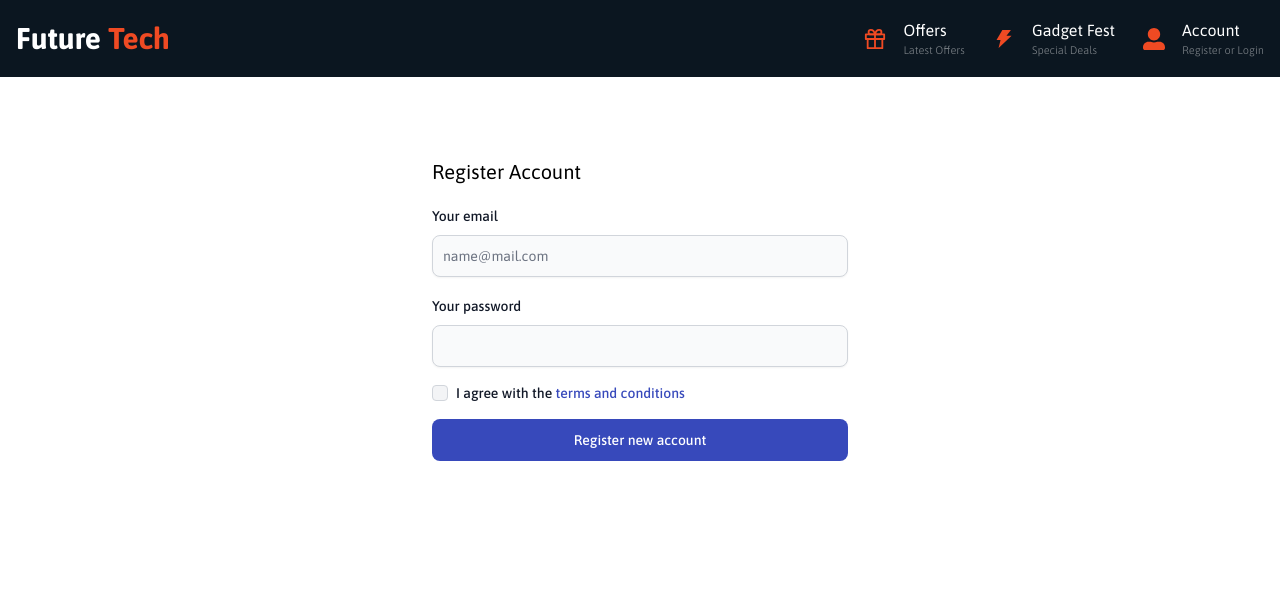
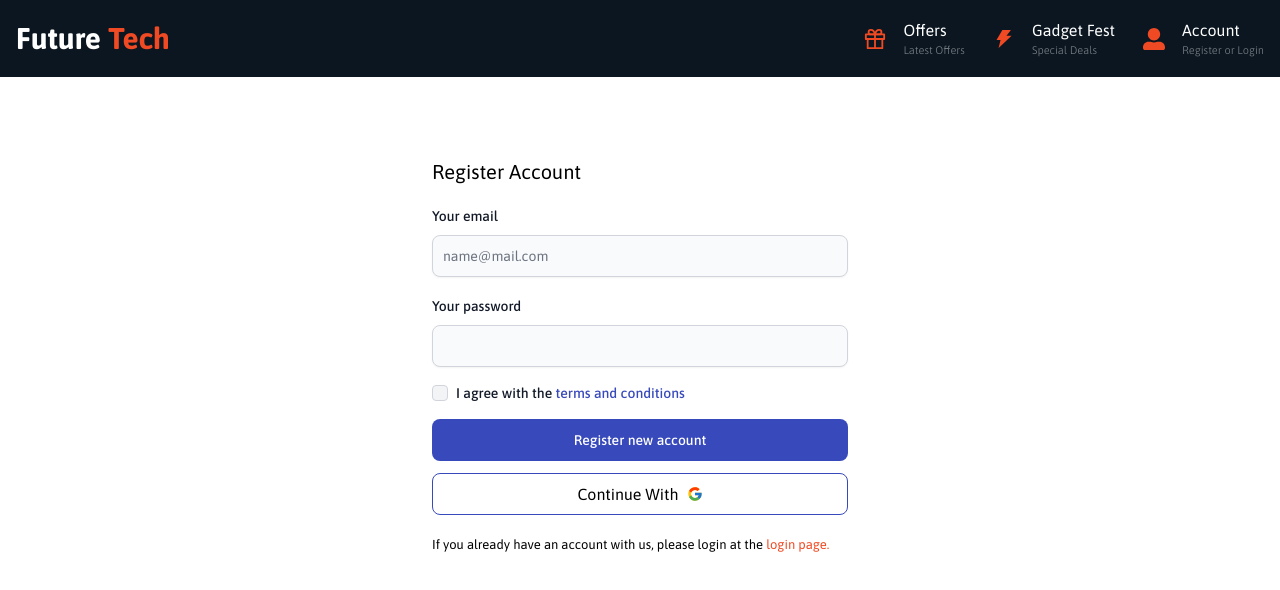
Before and after one commit to iamsaif6/future-tech, a React (Vite) app: page /register in a window 1280 px wide. Shown: the top 590 px of the page. Built offline with nearby package versions, Linux system fonts and the light colour scheme.

Commit message:
ENV file added

```diff
--- a/package.json
+++ b/package.json
@@ -13,6 +13,7 @@
     "@emotion/react": "^11.13.0",
     "@emotion/styled": "^11.13.0",
     "@mui/icons-material": "^5.16.7",
+    "@mui/joy": "^5.0.0-beta.48",
     "@mui/material": "^5.16.7",
     "firebase": "^10.13.0",
     "flowbite-react": "^0.10.1",
--- a/src/Pages/Home.jsx
+++ b/src/Pages/Home.jsx
@@ -76,7 +76,9 @@ const Home = () => {
           <div>
             <Accordion className="px-2" defaultExpanded>
               <AccordionSummary expandIcon={<ExpandMoreIcon />} aria-controls="panel1-content" id="panel1-header">
-                <Typography className="text-[#111] text-[17px] w-full pt-[5px] pb-[10px] border-b border-[#eee] ">Brand</Typography>
+                <Typography className="text-[#111] accor-heading text-[17px] w-full pt-[5px] pb-[10px] border-b border-[#eee] ">
+                  Brand
+                </Typography>
               </AccordionSummary>
               <AccordionDetails>
                 <FormGroup>
--- a/src/Pages/Register.jsx
+++ b/src/Pages/Register.jsx
@@ -1,4 +1,5 @@
 import { Button, Checkbox, Label, TextInput } from 'flowbite-react';
+import { FcGoogle } from 'react-icons/fc';
 import { Link } from 'react-router-dom';
 
 const Register = () => {
@@ -31,6 +32,16 @@ const Register = () => {
           Register new account
         </Button>
       </form>
+      <button className="flex items-center mt-3 justify-center gap-2 py-2 border border-secondary rounded-lg w-full">
+        Continue With
+        <FcGoogle />
+      </button>
+      <p className="mt-5 text-[13px]">
+        If you already have an account with us, please login at the{' '}
+        <Link to="/login" className="text-primary hover:underline">
+          login page.
+        </Link>
+      </p>
     </section>
   );
 };
--- a/src/index.css
+++ b/src/index.css
@@ -4,8 +4,9 @@
 @tailwind components;
 @tailwind utilities;
 
-body {
-  font-family: 'Asap', sans-serif;
+body,
+* {
+  font-family: 'Asap', sans-serif !important;
   font-optical-sizing: auto;
 }
 
@@ -40,6 +41,7 @@ main option select {
 /* Brand sort CSS */
 .css-eqpfi5-MuiAccordionSummary-content.Mui-expanded {
   margin: 12px 0 0 0 !important;
+  font-size: 16px !important;
 }
 
 .css-j204z7-MuiFormControlLabel-root:hover {
@@ -47,6 +49,12 @@ main option select {
   border-radius: 5px;
 }
 
-.css-j204z7-MuiFormControlLabel-root {
-  font-size: 14px;
+.css-1q57rbr-MuiTypography-root {
+  font-family: 'Asap' !important;
+  font-size: 14px !important;
+  border-radius: 5px;
 }
+
+.accor-heading {
+  font-size: 17px !important;
+}
--- a/src/main.jsx
+++ b/src/main.jsx
@@ -4,10 +4,10 @@ import './index.css';
 import { createBrowserRouter, RouterProvider } from 'react-router-dom';
 import Main from './routes/Main';
 import Home from './Pages/Home';
-import { createTheme, ThemeProvider } from '@mui/material';
 import AuthProvider from './Auth/AuthProvider';
 import Login from './Pages/Login';
 import Register from './Pages/Register';
+import { createTheme, ThemeProvider } from '@mui/material';
 const theme = createTheme({
   typography: {
     fontFamily: ['Asap', 'sans-serif'].join(','),
```
Also changed, not shown: firebase.config.js (+6 -6 lines), 1 other file (tests, documents, lock files or other folders).
